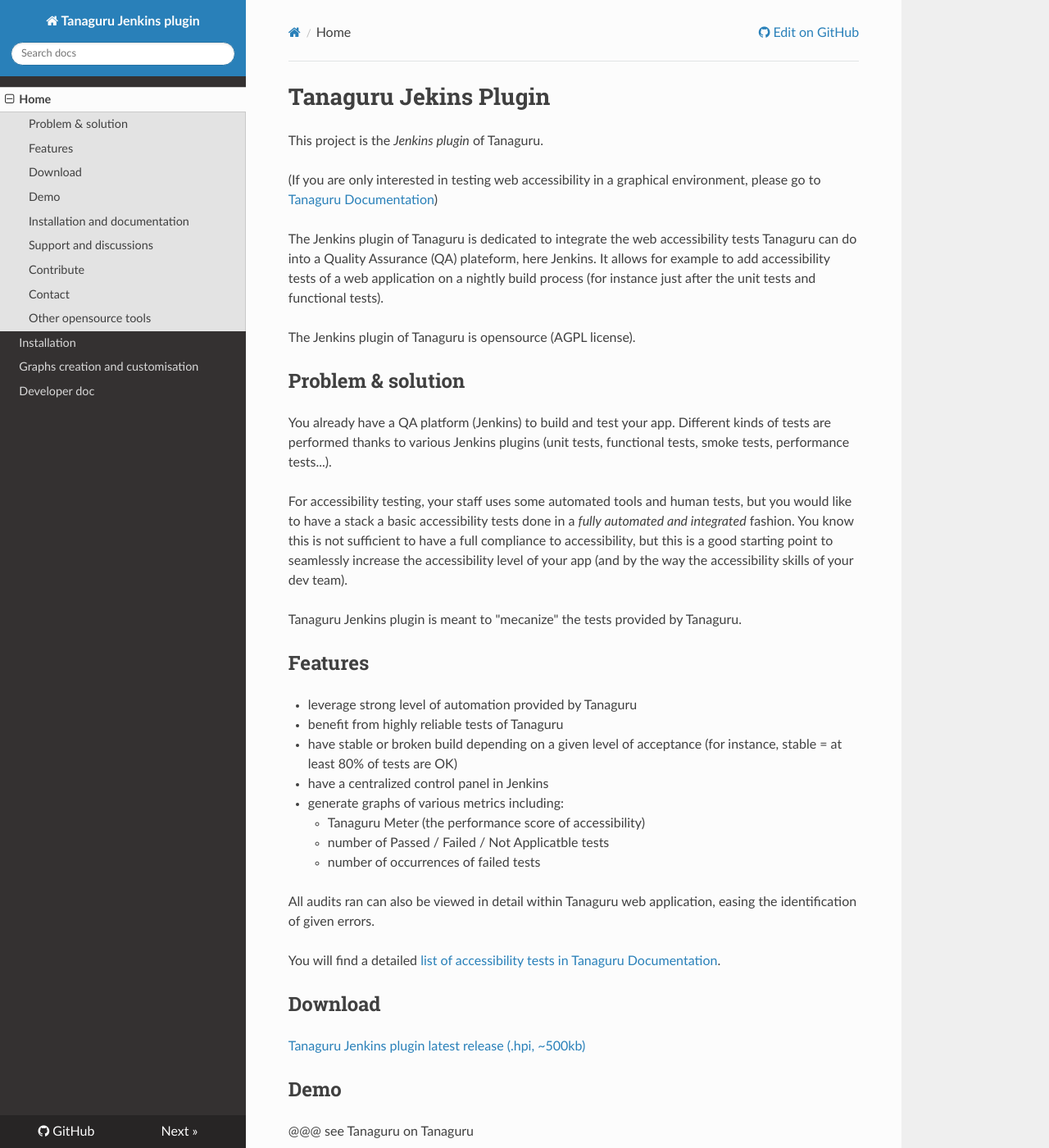
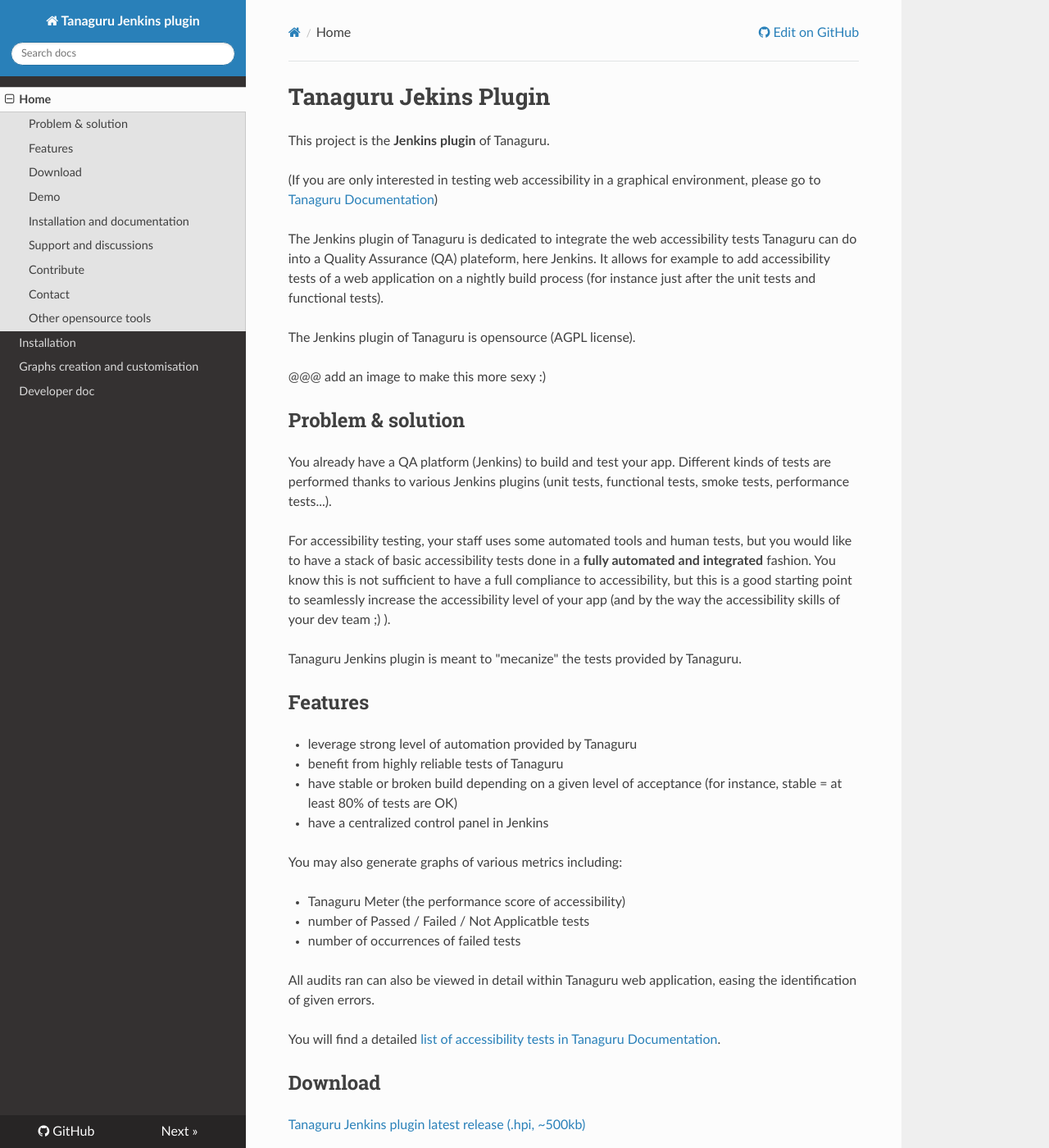
Before and after one commit to Asqatasun/Asqatasun-Jenkins-Plugin, an MkDocs documentation site: the page built from docs/index.md, in a window 1280 px wide and 1400 px high. Shown: the whole window at 82% size. Built offline with MkDocs 1.6.1, drawn with Linux system fonts in a browser that asks for light colours; nearby versions of some CDN libraries; old or Windows-style settings are respelled for this version of MkDocs.

Commit message:
fixed typos

```diff
--- a/docs/index.md
+++ b/docs/index.md
@@ -1,6 +1,6 @@
 # Tanaguru Jekins Plugin
 
-This project is the *Jenkins plugin* of Tanaguru.
+This project is the **Jenkins plugin** of Tanaguru.
 
 (If you are only interested in testing web accessibility in a graphical environment,
 please go to [Tanaguru Documentation](http://tanaguru.readthedocs.org/))
@@ -12,6 +12,8 @@
 
 The Jenkins plugin of Tanaguru is opensource (AGPL license).
 
+@@@ add an image to make this more sexy :)
+
 ## Problem & solution
 
 You already have a QA platform (Jenkins) to build and test your app. Different kinds of
@@ -19,10 +21,10 @@
 tests, smoke tests, performance tests...).
 
 For accessibility testing, your staff uses some automated tools and human tests, but
-you would like to have a stack a basic accessibility tests done in a *fully automated and integrated*
+you would like to have a stack of basic accessibility tests done in a **fully automated and integrated**
 fashion. You know this is not sufficient to have a full compliance to accessibility,
 but this is a good starting point to seamlessly increase the accessibility level of your app
-(and by the way the accessibility skills of your dev team).
+(and by the way the accessibility skills of your dev team ;) ).
 
 Tanaguru Jenkins plugin is meant to "mecanize" the tests provided by Tanaguru.
 
@@ -33,10 +35,12 @@
 * have stable or broken build depending on a given level of acceptance
 (for instance, stable = at least 80% of tests are OK)
 * have a centralized control panel in Jenkins
-* generate graphs of various metrics including:
-    * Tanaguru Meter (the performance score of accessibility)
-    * number of Passed / Failed / Not Applicatble tests
-    * number of occurrences of failed tests
+
+You may also generate graphs of various metrics including:
+
+* Tanaguru Meter (the performance score of accessibility)
+* number of Passed / Failed / Not Applicatble tests
+* number of occurrences of failed tests
 
 All audits ran can also be viewed in detail within Tanaguru web application, easing the
 identification of given errors.
```
